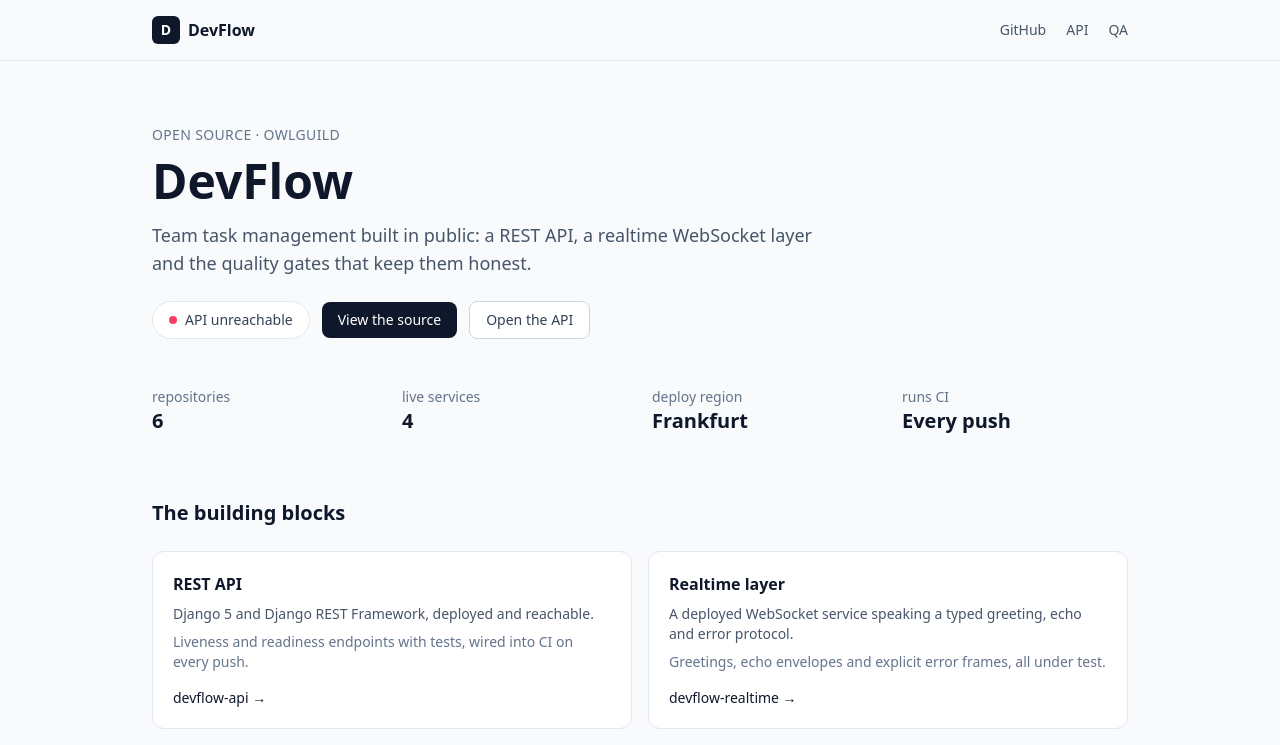
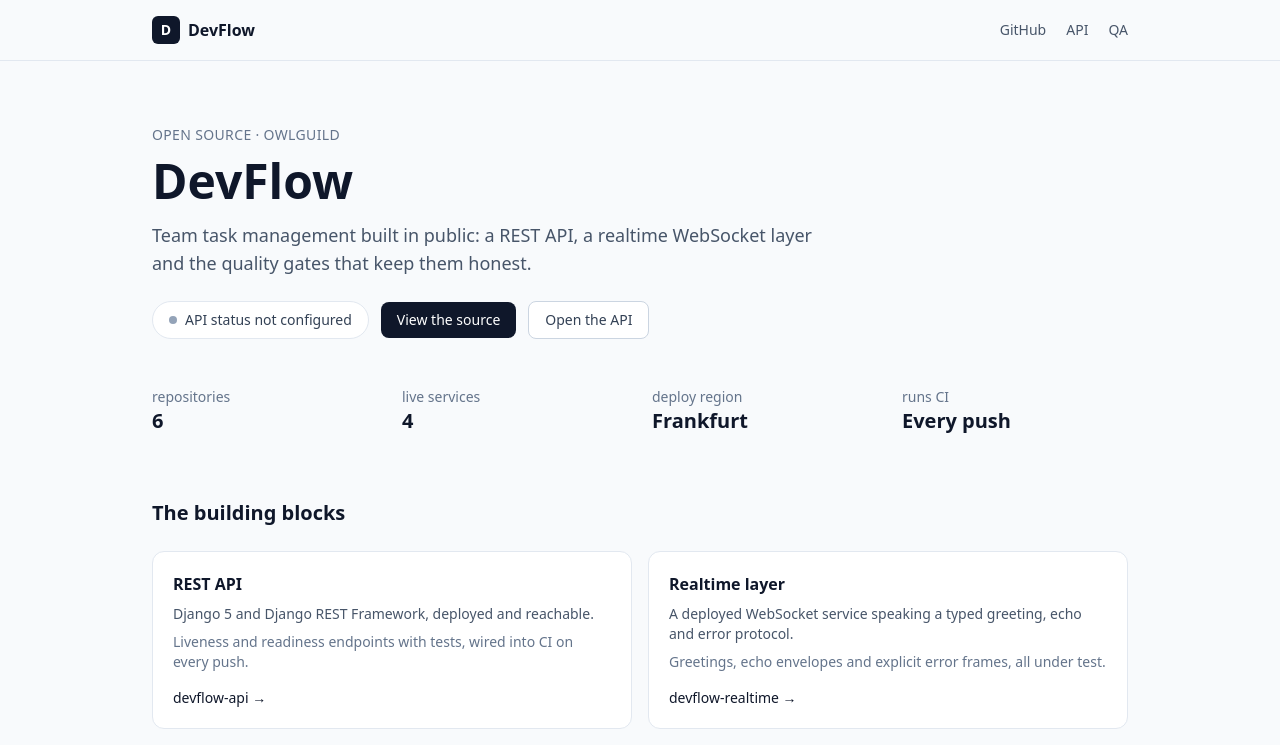
Before and after one commit to OwlGuild/devflow-web, a Next.js app: page / in a window 1280 px wide. Shown: the top 745 px of the page. Built offline with nearby package versions, Linux system fonts and the light colour scheme.

Commit message:
Unconfigured API state, health URL from server-side env, run container as nextjs user

```diff
--- a/src/components/LiveStatus.tsx
+++ b/src/components/LiveStatus.tsx
@@ -2,28 +2,31 @@
 
 import { useEffect, useState } from 'react';
 
-type State = 'loading' | 'ok' | 'down';
+type State = 'loading' | 'ok' | 'down' | 'unconfigured';
 
 const LABELS: Record<State, string> = {
   loading: 'Checking API…',
   ok: 'API live · database up',
   down: 'API unreachable',
+  unconfigured: 'API status not configured',
 };
 
 const DOT: Record<State, string> = {
   loading: 'bg-amber-400',
   ok: 'bg-emerald-500',
   down: 'bg-rose-500',
+  unconfigured: 'bg-slate-400',
 };
 
 const PROBE_TIMEOUT_MS = 30_000;
 
 export function LiveStatus({ apiUrl }: { apiUrl: string }) {
-  const [state, setState] = useState<State>('loading');
+  const [state, setState] = useState<State>(() =>
+    apiUrl ? 'loading' : 'unconfigured',
+  );
 
   useEffect(() => {
     if (!apiUrl) {
-      setState('down');
       return;
     }
 
@@ -32,6 +35,7 @@ export function LiveStatus({ apiUrl }: { apiUrl: string }) {
     const timeout = setTimeout(() => controller.abort(), PROBE_TIMEOUT_MS);
     const base = apiUrl.replace(/\/+$/, '');
 
+    setState('loading');
     fetch(`${base}/health/ready/`, { signal: controller.signal })
       .then((res) => (res.ok ? res.json() : Promise.reject(new Error(String(res.status)))))
       .then((payload) => {
```
